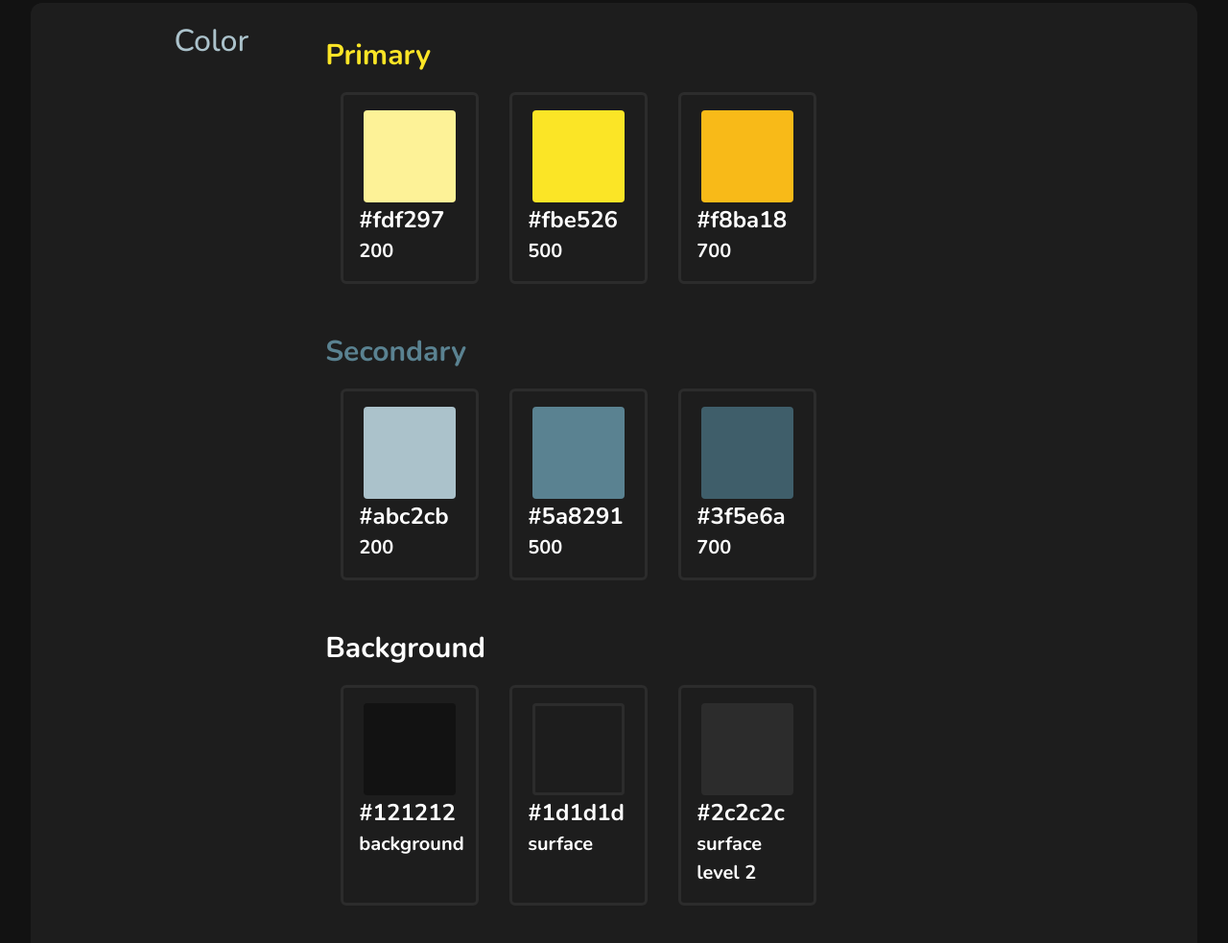
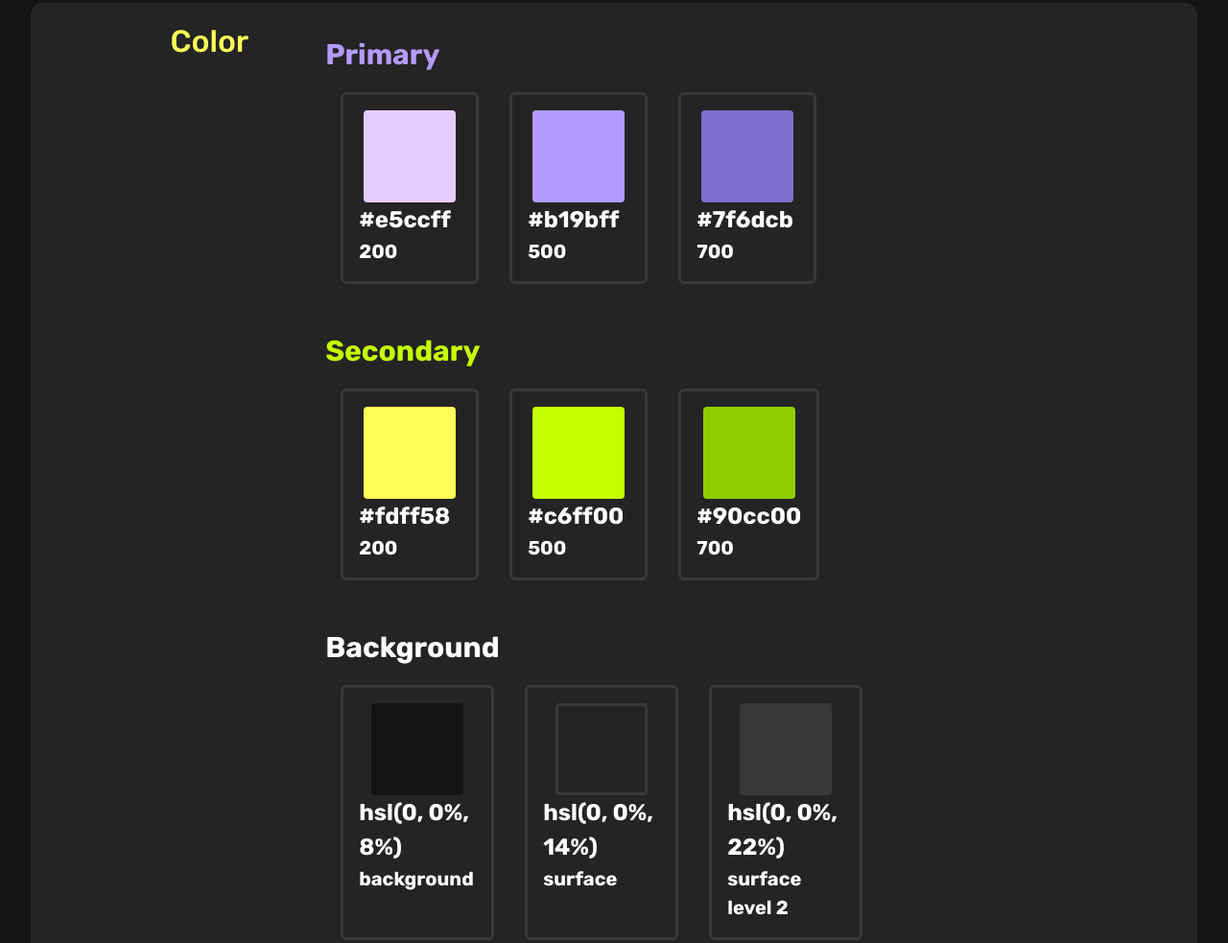
Before and after one commit to Tooboi/Style-Guide, a plain HTML site: page index.html in a window 1280 px wide. Shown: the part 871-1854 px from the top of the page at 96% size. Drawn offline with nearby package versions, Linux system fonts and the light colour scheme.

Commit message:
playing w colors and font for challenge 4

```diff
--- a/assets/css/style.css
+++ b/assets/css/style.css
@@ -1,5 +1,6 @@
 :root {
-	font-family: "Nunito", sans-serif;
+	font-family: 'Rubik', sans-serif;
+
 	--fw-light: 300;
 	--fw-regular: 400;
 	--fw-medium: 500;
@@ -11,19 +12,19 @@
 
 	/* Dark mode */
 	/* page bg */
-	--col-bg: #121212;
+	--col-bg: hsl(0, 0%, 8%);
 	/* element bg */
-	--col-surface: #1d1d1d;
+	--col-surface: hsl(0, 0%, 14%);
 	/* one level up */
-	--col-surface2: #2c2c2c;
+	--col-surface2: hsl(0, 0%, 22%);
 	/* primary colors */
-	--col-p-200: #fdf297;
-	--col-p-500: #fbe526;
-	--col-p-700: #f8ba18;
+	--col-s-200: #fdff58;
+	--col-s-500: #c6ff00;
+	--col-s-700: #90cc00;
 	/* secondary colors */
-	--col-s-200: #abc2cb;
-	--col-s-500: #5a8291;
-	--col-s-700: #3f5e6a;
+	--col-p-200: #e5ccff;
+	--col-p-500: #b19bff;
+	--col-p-700: #7f6dcb;
 	/* text colors */
 	--col-on-bg: #ffffff;
 	--col-on-surface: #ffffff;
@@ -134,8 +135,8 @@ header p {
 .weight figure {
 	border: var(--line-2) solid var(--col-surface2);
 	position: relative;
-	min-width: 124px;
-	width: 16%;
+	min-width: 140px;
+	width: 18%;
 	border-radius: 6px;
 }
 .top {
@@ -283,7 +284,7 @@ header p {
 	border: var(--line-2) solid var(--col-surface2);
 	border-radius: 6px;
     margin: 1rem;
-    max-width: 9rem;
+    max-width: 10rem;
     min-width: 9rem;
 }
 .swatch figure {
--- a/index.html
+++ b/index.html
@@ -6,7 +6,7 @@
 		<meta name="viewport" content="width=device-width, initial-scale=1.0" />
 		<link rel="preconnect" href="https://fonts.googleapis.com" />
 		<link rel="preconnect" href="https://fonts.gstatic.com" crossorigin />
-		<link href="https://fonts.googleapis.com/css2?family=Nunito:wght@300;400;500;700;900&display=swap" rel="stylesheet" />
+		<link href="https://fonts.googleapis.com/css2?family=Rubik:wght@300;400;500;600;700;800;900&display=swap" rel="stylesheet">
 		<link rel="stylesheet" href="./assets/css/reset.css" />
 		<link rel="stylesheet" href="./assets/css/style.css" />
 		<title>Style Guide</title>
@@ -24,7 +24,7 @@
 				<div class="type-area">
 					<div class="title-area">
 						<!-- Change this to your font family name -->
-						<h2>Nunito</h2>
+						<h2>Rubik</h2>
                         <p>google fonts</p>
 					</div>
 					<div class="weight">
@@ -110,7 +110,7 @@
                                 <figure>
                                     <div id="swatch1" class="swatch-inner"></div>
                                     <div class="swatch-info">
-                                        <h3>#fdf297</h3>
+                                        <h3>#e5ccff</h3>
                                         <h4>200</h4>
                                     </div>
                                 </figure>
@@ -119,7 +119,7 @@
                                 <figure>
                                     <div id="swatch2" class="swatch-inner"></div>
                                     <div class="swatch-info">
-                                        <h3>#fbe526</h3>
+                                        <h3>#b19bff</h3>
                                         <h4>500</h4>
                                     </div>
                                 </figure>
@@ -128,7 +128,7 @@
                                 <figure>
                                     <div id="swatch3" class="swatch-inner"></div>
                                     <div class="swatch-info">
-                                        <h3>#f8ba18</h3>
+                                        <h3>#7f6dcb</h3>
                                         <h4>700</h4>
                                     </div>
                                 </figure>
@@ -142,7 +142,7 @@
                                 <figure>
                                     <div id="swatch4" class="swatch-inner"></div>
                                     <div class="swatch-info">
-                                        <h3>#abc2cb</h3>
+                                        <h3>#fdff58</h3>
                                         <h4>200</h4>
                                     </div>
                                 </figure>
@@ -151,7 +151,7 @@
                                 <figure>
                                     <div id="swatch5" class="swatch-inner"></div>
                                     <div class="swatch-info">
-                                        <h3>#5a8291</h3>
+                                        <h3>#c6ff00</h3>
                                         <h4>500</h4>
                                     </div>
                                 </figure>
@@ -160,7 +160,7 @@
                                 <figure>
                                     <div id="swatch6" class="swatch-inner"></div>
                                     <div class="swatch-info">
-                                        <h3>#3f5e6a</h3>
+                                        <h3>#90cc00</h3>
                                         <h4>700</h4>
                                     </div>
                                 </figure>
@@ -174,7 +174,7 @@
                                 <figure>
                                     <div id="swatch11" class="swatch-inner"></div>
                                     <div class="swatch-info">
-                                        <h3>#121212</h3>
+                                        <h3>hsl(0, 0%, 8%)</h3>
                                         <h4>background</h4>
                                     </div>
                                 </figure>
@@ -183,7 +183,7 @@
                                 <figure>
                                     <div id="swatch12" class="swatch-inner"></div>
                                     <div class="swatch-info">
-                                        <h3>#1d1d1d</h3>
+                                        <h3>hsl(0, 0%, 14%)</h3>
                                         <h4>surface</h4>
                                     </div>
                                 </figure>
@@ -192,7 +192,7 @@
                                 <figure>
                                     <div id="swatch13" class="swatch-inner"></div>
                                     <div class="swatch-info">
-                                        <h3>#2c2c2c</h3>
+                                        <h3>hsl(0, 0%, 22%)</h3>
                                         <h4>surface level 2</h4>
                                     </div>
                                 </figure>
```
